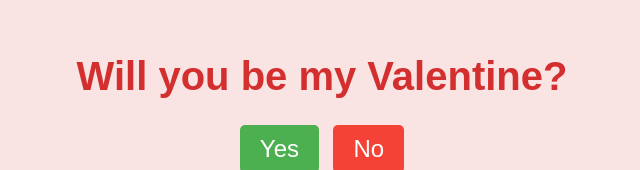
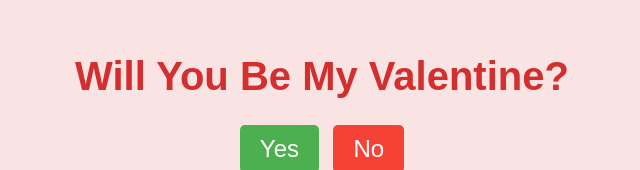
Before and after one commit to Saranya-Mohanty/Will-you, a plain HTML site: page index.html in a window 1280 px wide. Shown: the part 138-308 px from the top of the page, without its empty margins (318-958 px from the left). Drawn offline with Linux system fonts and the light colour scheme.

Commit message:
index.html

```diff
--- a/index.html
+++ b/index.html
@@ -8,7 +8,7 @@
 </head>
 <body>
     <div class="container">
-        <h1>Will you be my Valentine?</h1>
+        <h1>Will You Be My Valentine?</h1>
         <div class="buttons">
             <button class="yes-button" onclick="handleYesClick()">Yes</button>
             <button class="no-button" onclick="handleNoClick()">No</button>
```
